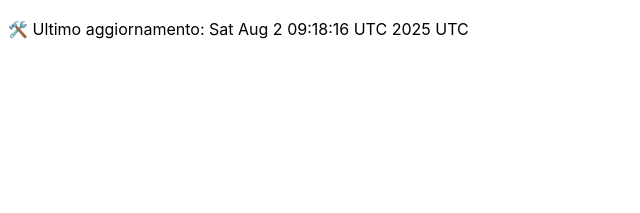
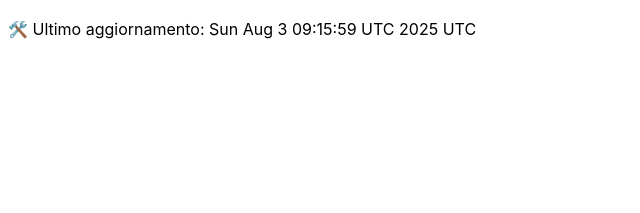
Before and after one commit to DanteTrb/DanteTrb.github.io, a Jekyll site: the page built from badges.md, in a window 1280 px wide. Shown: the top 213 px of the page, without its empty margins (0-640 px from the left). Built offline with Jekyll 4.4.1, drawn with Linux system fonts in a browser that asks for light colours; our own code applies the rules of GitHub Pages for plain Markdown files.

Commit message:
🛠️ Aggiornamento automatico badge

```diff
--- a/badges.md
+++ b/badges.md
@@ -1 +1 @@
-🛠️ Ultimo aggiornamento: Sat Aug  2 09:18:16 UTC 2025 UTC
+🛠️ Ultimo aggiornamento: Sun Aug  3 09:15:59 UTC 2025 UTC
```
